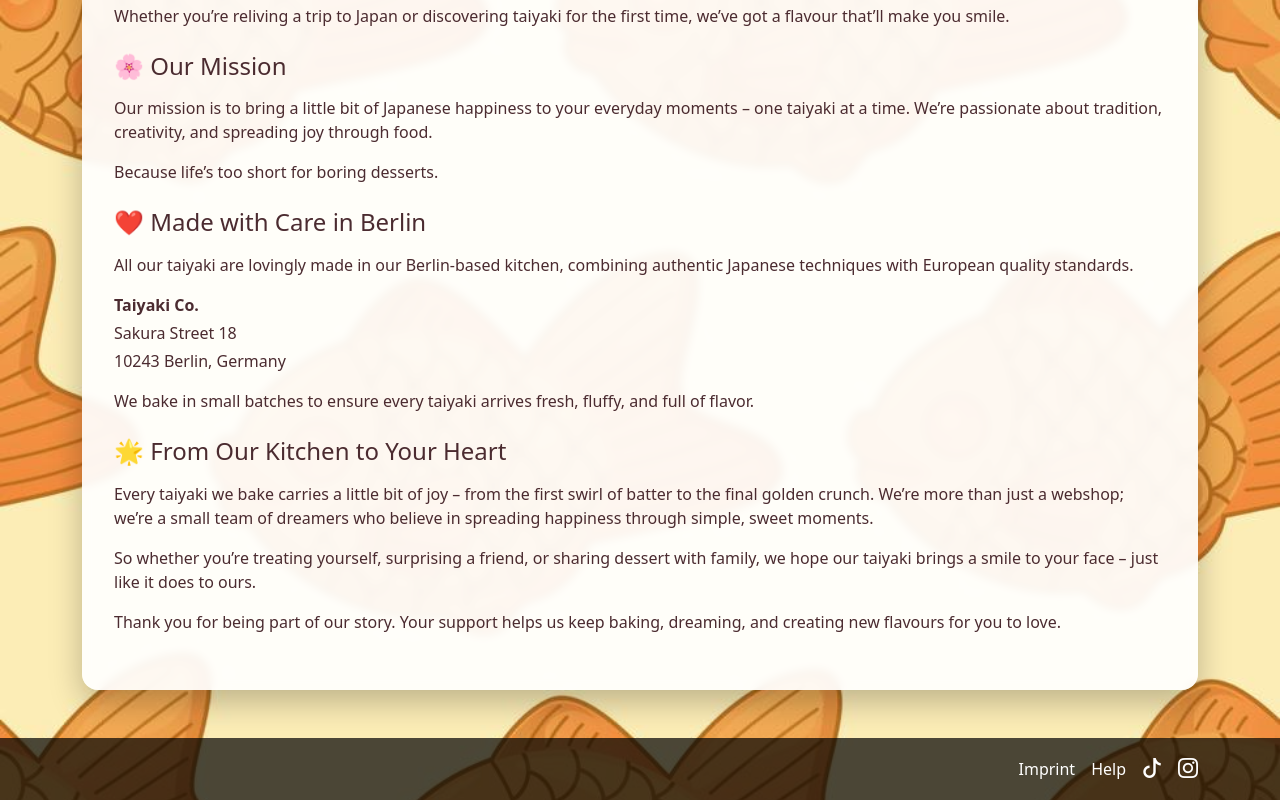
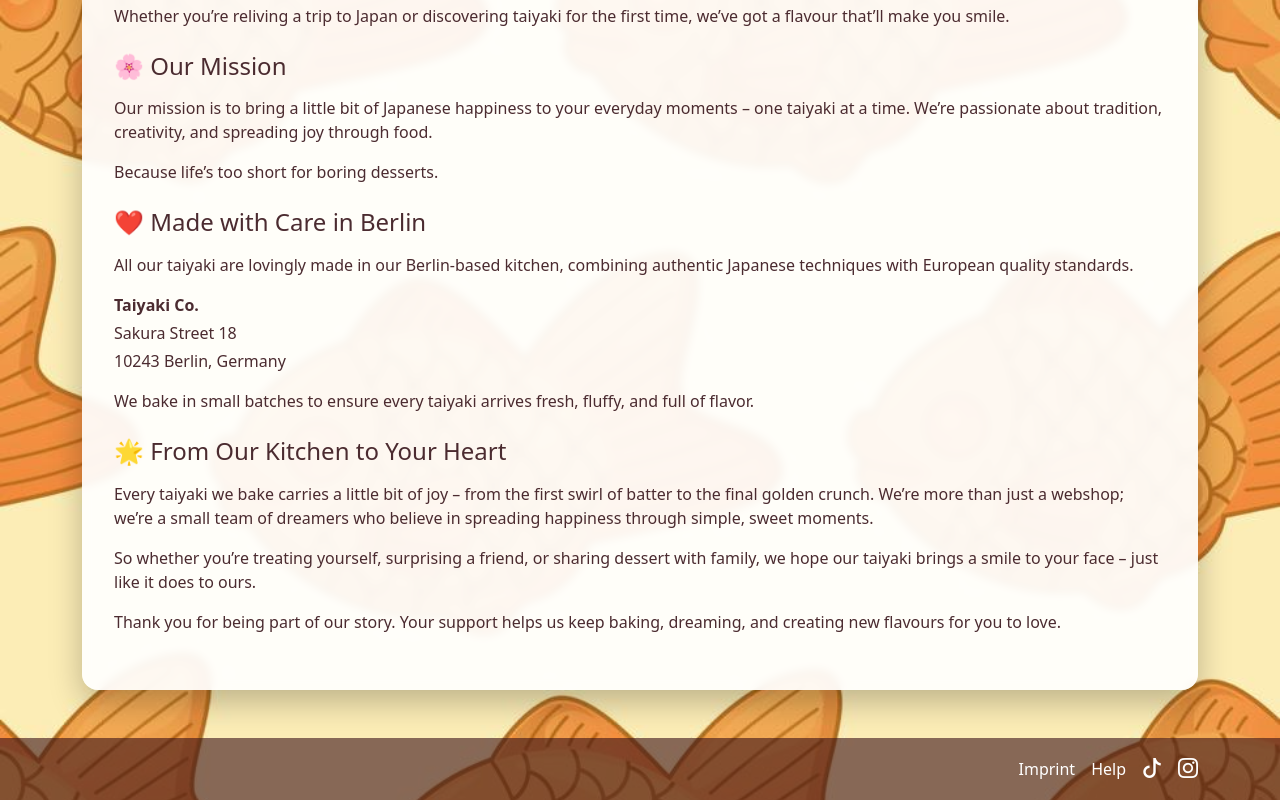
Before and after one commit to viktormandlbauer/taiyaki, a Vue app in the folder taiyaki-frontend/: page /about in a window 1280 px wide. Shown: the part 555-1355 px from the top of the page. Built offline with nearby package versions, Linux system fonts and the light colour scheme.

Commit message:
Adjusted footer background color

```diff
--- a/taiyaki-frontend/src/components/Footer.vue
+++ b/taiyaki-frontend/src/components/Footer.vue
@@ -49,6 +49,6 @@ import { RouterLink } from "vue-router";
 
 <style scoped>
 .taiyaki-footer {
-  background-color: rgba(0, 0, 0, 0.7);
+  background-color: rgba(59, 18, 22, 0.6);
 }
 </style>
```
